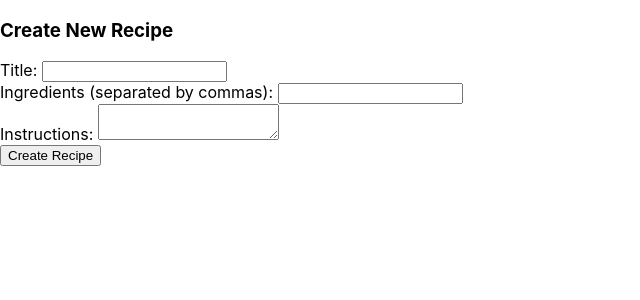
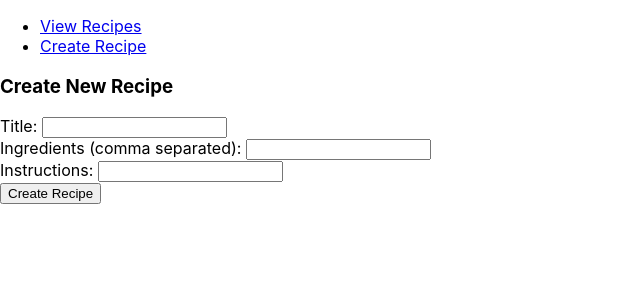
Before and after one commit to samiyazaki/recipe-book, a React (Create React App) app in the folder recipebook/: page /create in a window 1280 px wide. Shown: the top 300 px of the page, without its empty margins (0-640 px from the left). Built offline with nearby package versions, Linux system fonts and the light colour scheme.

Commit message:
Added basic navbar, recipe creation link

```diff
--- a/recipebook/src/App.js
+++ b/recipebook/src/App.js
@@ -3,10 +3,12 @@ import { BrowserRouter as Router, Routes, Route } from 'react-router-dom';
 import RecipesList from './components/RecipesList';
 import CreateRecipe from './components/CreateRecipe';
 import EditRecipe from './components/EditRecipe';
+import NavBar from './components/NavBar';
 
 function App() {
   return (
     <Router>
+      <NavBar />
       <Routes>
         <Route path="/" element={<RecipesList />} />
         <Route path="/create" element={<CreateRecipe />} />
--- a/recipebook/src/components/CreateRecipe.js
+++ b/recipebook/src/components/CreateRecipe.js
@@ -3,7 +3,7 @@ import axios from 'axios';
 
 function CreateRecipe() {
   const [title, setTitle] = useState('');
-  const [ingredients, setIngredients] = useState('');
+  const [ingredients, setIngredients] = useState([]);
   const [instructions, setInstructions] = useState('');
 
   const onSubmit = (e) => {
@@ -11,7 +11,7 @@ function CreateRecipe() {
 
     const recipe = {
       title: title,
-      ingredients: ingredients.split(',').map(ingredient => ingredient.trim()), // Transform ingredients string into an array
+      ingredients: ingredients.split(','),
       instructions: instructions,
     }
 
@@ -21,7 +21,7 @@ function CreateRecipe() {
       .then(res => console.log(res.data));
 
     setTitle('');
-    setIngredients('');
+    setIngredients([]);
     setInstructions('');
   }
 
@@ -29,34 +29,35 @@ function CreateRecipe() {
     <div>
       <h3>Create New Recipe</h3>
       <form onSubmit={onSubmit}>
-        <div>
+        <div className="form-group">
           <label>Title: </label>
-          <input
-            type="text"
+          <input type="text"
               required
+              className="form-control"
               value={title}
               onChange={(e) => setTitle(e.target.value)}
           />
         </div>
-        <div>
-          <label>Ingredients (separated by commas): </label>
-          <input
-            type="text"
+        <div className="form-group">
+          <label>Ingredients (comma separated): </label>
+          <input type="text"
               required
+              className="form-control"
               value={ingredients}
               onChange={(e) => setIngredients(e.target.value)}
           />
         </div>
-        <div>
+        <div className="form-group">
           <label>Instructions: </label>
-          <textarea
+          <input type="text"
               required
+              className="form-control"
               value={instructions}
               onChange={(e) => setInstructions(e.target.value)}
           />
         </div>
-        <div>
-          <input type="submit" value="Create Recipe" />
+        <div className="form-group">
+          <input type="submit" value="Create Recipe" className="btn btn-primary" />
         </div>
       </form>
     </div>
--- /dev/null
+++ b/recipebook/src/components/NavBar.js
@@ -0,0 +1,18 @@
+import { Link  } from 'react-router-dom';
+
+function NavBar() {
+    return (
+        <nav>
+            <ul>
+                <li>
+                <Link to="/">View Recipes</Link>
+                </li>
+                <li>
+                    <Link to ="/create">Create Recipe</Link>
+                </li>
+            </ul>
+        </nav>
+    );
+}
+
+export default NavBar;
```
Lines whose indentation alone changed are shown as unchanged.
